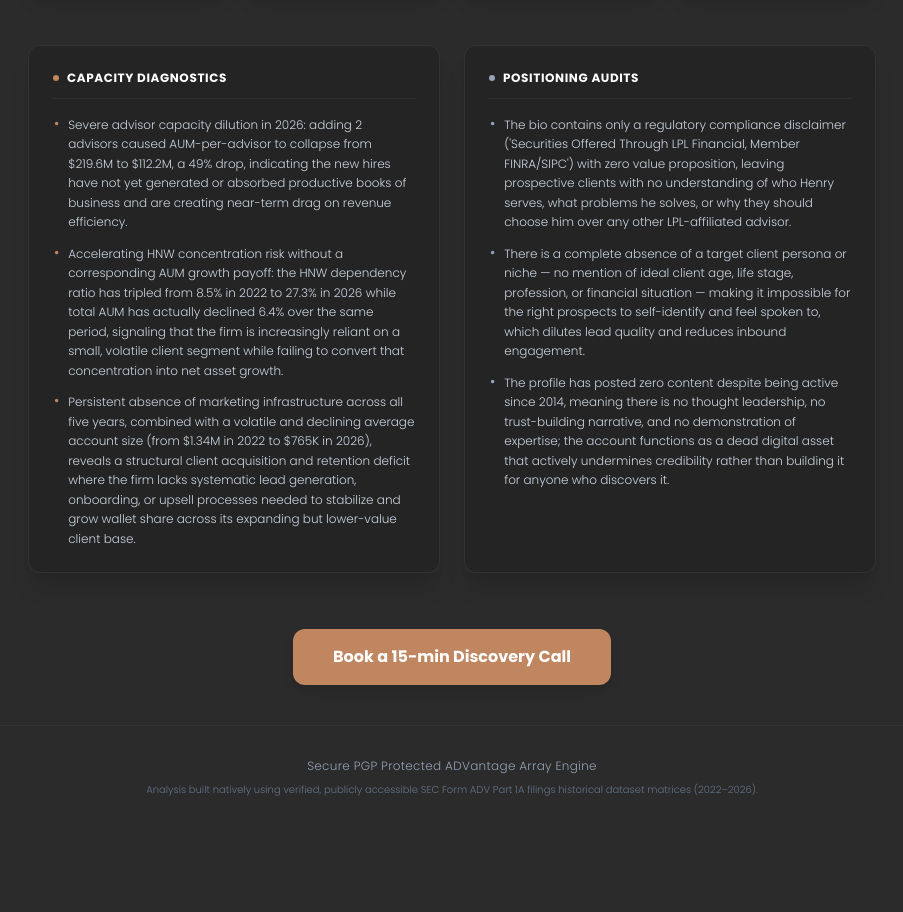
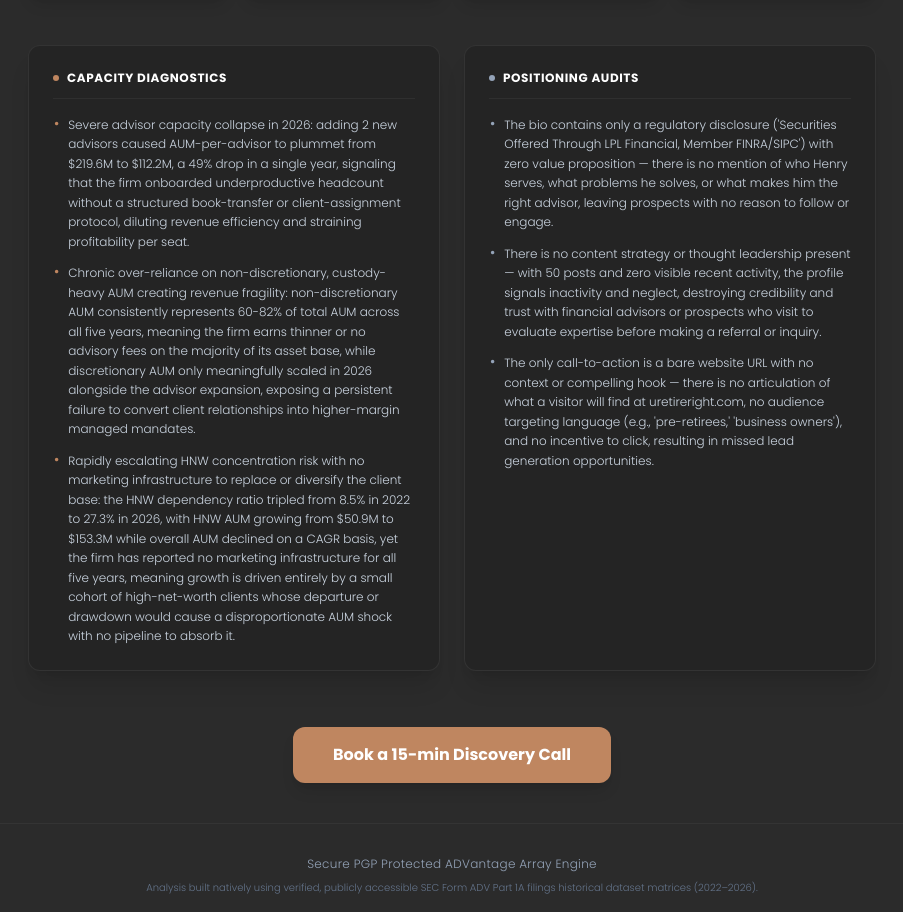
Before and after one commit to JLeePGP/ADVantage, a plain HTML site: page retireright-consulting-group/index.html in a window 1280 px wide. Shown: the part 821-1733 px from the top of the page, without its empty margins (188-1091 px from the left). Before the commit the page ends 1650 px from the top, so only its background shows below. Drawn offline with nearby package versions, Linux system fonts and the light colour scheme.

Commit message:
Automated ADVantage deploy: retireright-consulting-group

```diff
--- a/retireright-consulting-group/index.html
+++ b/retireright-consulting-group/index.html
@@ -70,13 +70,13 @@
                 </h4>
                 <ul class="space-y-3">
                     <li class="text-xs text-slate-300 leading-relaxed flex gap-2 font-light">
-                        <span class="text-[#bf8660] font-mono">•</span> <span>Severe advisor capacity dilution in 2026: adding 2 advisors caused AUM-per-advisor to collapse from $219.6M to $112.2M, a 49% drop, indicating the new hires have not yet generated or absorbed productive books of business and are creating near-term drag on revenue efficiency.</span>
+                        <span class="text-[#bf8660] font-mono">•</span> <span>Severe advisor capacity collapse in 2026: adding 2 new advisors caused AUM-per-advisor to plummet from $219.6M to $112.2M, a 49% drop in a single year, signaling that the firm onboarded underproductive headcount without a structured book-transfer or client-assignment protocol, diluting revenue efficiency and straining profitability per seat.</span>
                     </li>
                     <li class="text-xs text-slate-300 leading-relaxed flex gap-2 font-light">
-                        <span class="text-[#bf8660] font-mono">•</span> <span>Accelerating HNW concentration risk without a corresponding AUM growth payoff: the HNW dependency ratio has tripled from 8.5% in 2022 to 27.3% in 2026 while total AUM has actually declined 6.4% over the same period, signaling that the firm is increasingly reliant on a small, volatile client segment while failing to convert that concentration into net asset growth.</span>
+                        <span class="text-[#bf8660] font-mono">•</span> <span>Chronic over-reliance on non-discretionary, custody-heavy AUM creating revenue fragility: non-discretionary AUM consistently represents 60-82% of total AUM across all five years, meaning the firm earns thinner or no advisory fees on the majority of its asset base, while discretionary AUM only meaningfully scaled in 2026 alongside the advisor expansion, exposing a persistent failure to convert client relationships into higher-margin managed mandates.</span>
                     </li>
                     <li class="text-xs text-slate-300 leading-relaxed flex gap-2 font-light">
-                        <span class="text-[#bf8660] font-mono">•</span> <span>Persistent absence of marketing infrastructure across all five years, combined with a volatile and declining average account size (from $1.34M in 2022 to $765K in 2026), reveals a structural client acquisition and retention deficit where the firm lacks systematic lead generation, onboarding, or upsell processes needed to stabilize and grow wallet share across its expanding but lower-value client base.</span>
+                        <span class="text-[#bf8660] font-mono">•</span> <span>Rapidly escalating HNW concentration risk with no marketing infrastructure to replace or diversify the client base: the HNW dependency ratio tripled from 8.5% in 2022 to 27.3% in 2026, with HNW AUM growing from $50.9M to $153.3M while overall AUM declined on a CAGR basis, yet the firm has reported no marketing infrastructure for all five years, meaning growth is driven entirely by a small cohort of high-net-worth clients whose departure or drawdown would cause a disproportionate AUM shock with no pipeline to absorb it.</span>
                     </li>
                 </ul>
             </div>
@@ -87,13 +87,13 @@
                 </h4>
                 <ul class="space-y-3">
                     <li class="text-xs text-slate-300 leading-relaxed flex gap-2 font-light">
-                        <span class="text-slate-400 font-mono">•</span> <span>The bio contains only a regulatory compliance disclaimer ('Securities Offered Through LPL Financial, Member FINRA/SIPC') with zero value proposition, leaving prospective clients with no understanding of who Henry serves, what problems he solves, or why they should choose him over any other LPL-affiliated advisor.</span>
+                        <span class="text-slate-400 font-mono">•</span> <span>The bio contains only a regulatory disclosure ('Securities Offered Through LPL Financial, Member FINRA/SIPC') with zero value proposition — there is no mention of who Henry serves, what problems he solves, or what makes him the right advisor, leaving prospects with no reason to follow or engage.</span>
                     </li>
                     <li class="text-xs text-slate-300 leading-relaxed flex gap-2 font-light">
-                        <span class="text-slate-400 font-mono">•</span> <span>There is a complete absence of a target client persona or niche — no mention of ideal client age, life stage, profession, or financial situation — making it impossible for the right prospects to self-identify and feel spoken to, which dilutes lead quality and reduces inbound engagement.</span>
+                        <span class="text-slate-400 font-mono">•</span> <span>There is no content strategy or thought leadership present — with 50 posts and zero visible recent activity, the profile signals inactivity and neglect, destroying credibility and trust with financial advisors or prospects who visit to evaluate expertise before making a referral or inquiry.</span>
                     </li>
                     <li class="text-xs text-slate-300 leading-relaxed flex gap-2 font-light">
-                        <span class="text-slate-400 font-mono">•</span> <span>The profile has posted zero content despite being active since 2014, meaning there is no thought leadership, no trust-building narrative, and no demonstration of expertise; the account functions as a dead digital asset that actively undermines credibility rather than building it for anyone who discovers it.</span>
+                        <span class="text-slate-400 font-mono">•</span> <span>The only call-to-action is a bare website URL with no context or compelling hook — there is no articulation of what a visitor will find at uretireright.com, no audience targeting language (e.g., 'pre-retirees,' 'business owners'), and no incentive to click, resulting in missed lead generation opportunities.</span>
                     </li>
                 </ul>
             </div>
```
Also changed, not shown: 1 other file.
